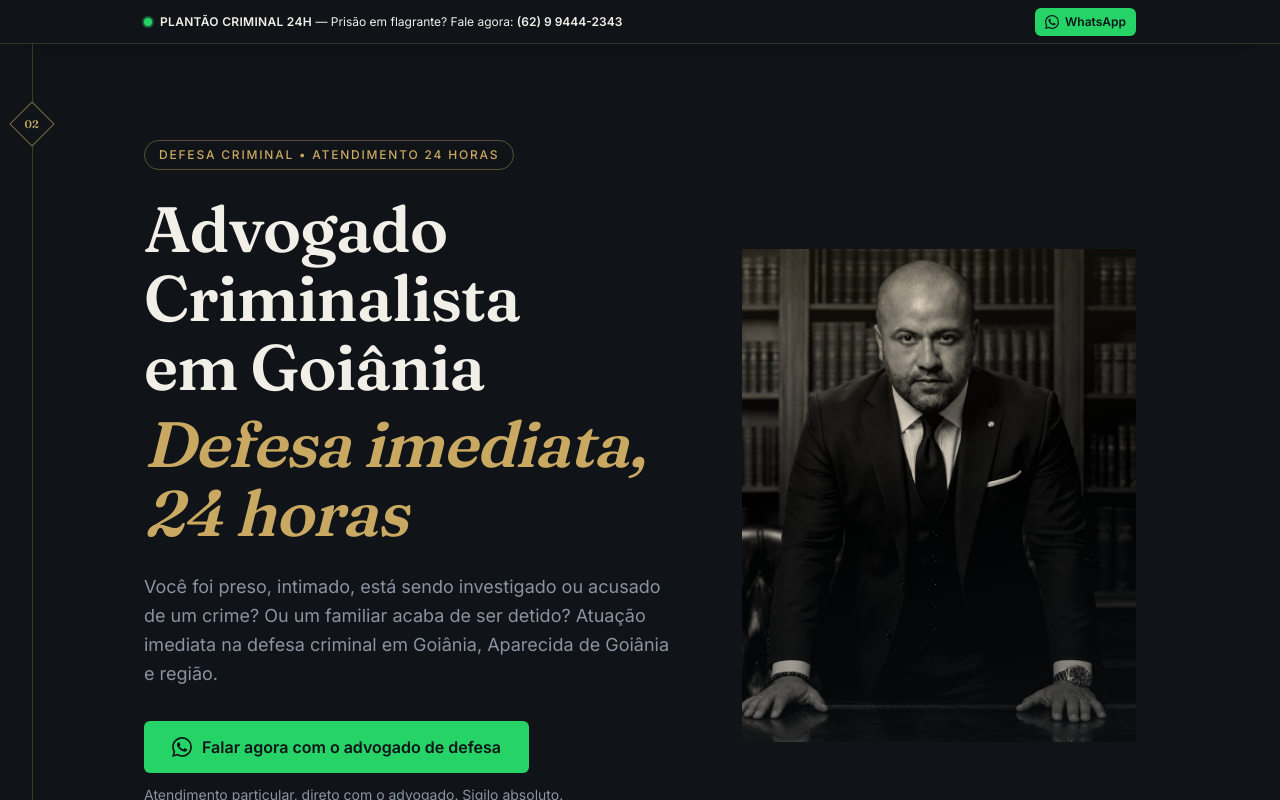
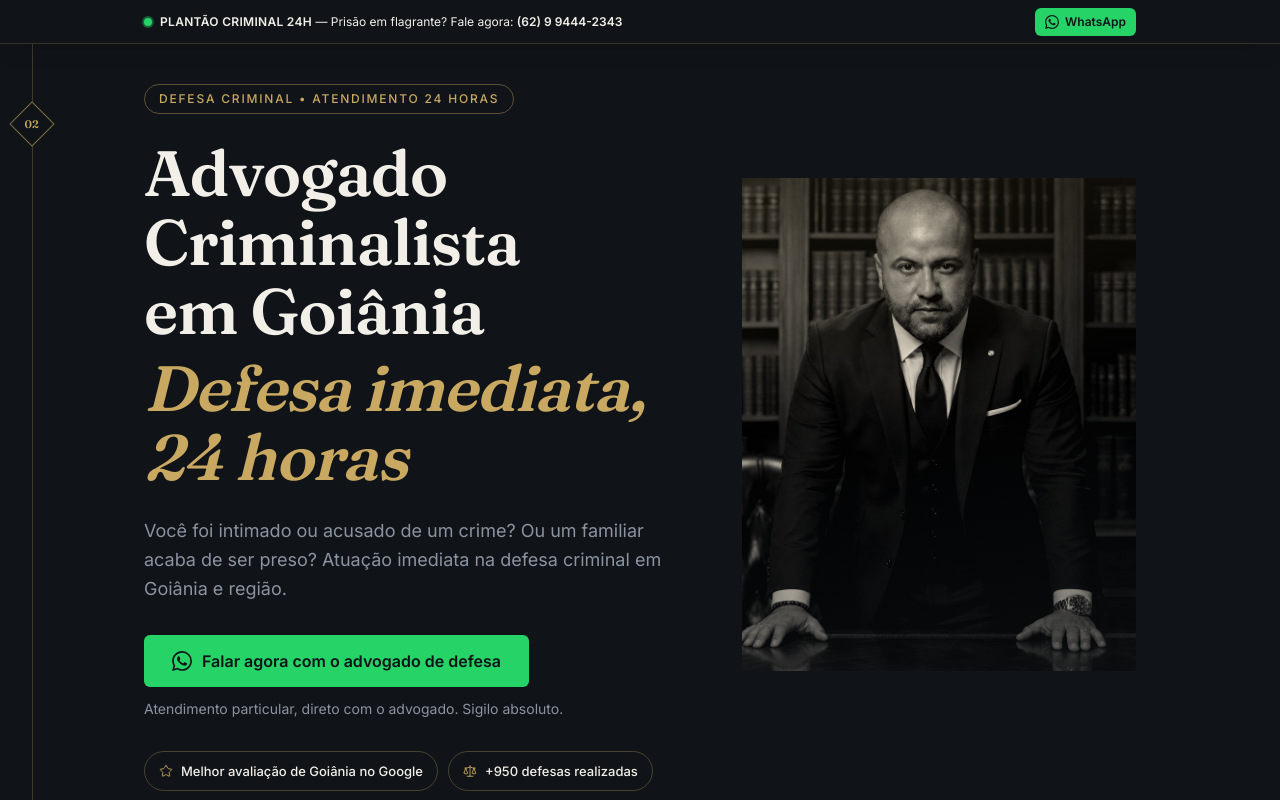
Before and after one commit to FelipeMoreira2024/faustino2026-02, a Next.js app: page / in a window 1280 px wide. Shown: the top 800 px of the page. Built offline with nearby package versions, Linux system fonts and the light colour scheme.

Commit message:
Update metadata and testimonials in layout and Hero components. Refined description for clarity and improved user engagement. Adjusted testimonials section for better presentation and added new testimonials for enhanced credibility.

```diff
--- a/app/layout.tsx
+++ b/app/layout.tsx
@@ -20,7 +20,7 @@ const fraunces = Fraunces({
 export const metadata: Metadata = {
   title: "Advogado Criminalista em Goiânia — Defesa imediata, 24 horas | Dr. Rodrigo Faustino",
   description:
-    "Você foi preso, intimado, está sendo investigado ou acusado de um crime? Atuação imediata na defesa criminal em Goiânia, Aparecida de Goiânia e região. Plantão 24h.",
+    "Você foi intimado ou acusado de um crime? Ou um familiar acaba de ser preso? Atuação imediata na defesa criminal em Goiânia e região. Plantão 24h.",
 };
 
 export default function RootLayout({
--- a/components/sections/Hero.tsx
+++ b/components/sections/Hero.tsx
@@ -14,7 +14,7 @@ export function Hero() {
   return (
     <section className="relative bg-ink" id="hero">
       <SectionMarker number="02" tone="ink" hideOnMobile />
-      <div className="mx-auto grid max-w-6xl gap-10 px-5 pb-20 pt-10 sm:px-8 lg:grid-cols-[1.15fr_0.85fr] lg:items-center lg:gap-16 lg:px-20 lg:pb-28 lg:pt-24">
+      <div className="mx-auto grid max-w-6xl gap-10 px-5 pb-20 pt-10 sm:px-8 lg:grid-cols-[1.15fr_0.85fr] lg:items-center lg:gap-16 lg:px-20 lg:pb-28 lg:pt-10">
         <div>
           <span className="inline-flex items-center rounded-full border border-brass/40 px-3.5 py-1.5 text-[11px] font-medium uppercase tracking-[0.13em] text-brass sm:text-xs sm:tracking-[0.15em]">
             DEFESA CRIMINAL • ATENDIMENTO 24 HORAS
@@ -28,9 +28,8 @@ export function Hero() {
           </h1>
 
           <p className="mt-6 max-w-xl text-base leading-relaxed text-muted sm:text-lg">
-            Você foi preso, intimado, está sendo investigado ou acusado de um
-            crime? Ou um familiar acaba de ser detido? Atuação imediata na
-            defesa criminal em Goiânia, Aparecida de Goiânia e região.
+            Você foi intimado ou acusado de um crime? Ou um familiar acaba de
+            ser preso? Atuação imediata na defesa criminal em Goiânia e região.
           </p>
 
           <div className="mt-8">
--- a/components/sections/Testimonials.tsx
+++ b/components/sections/Testimonials.tsx
@@ -4,16 +4,20 @@ import { SectionMarker } from "@/components/SectionMarker";
 
 const testimonials = [
   {
-    name: "A. S.",
-    text: "Liguei de madrugada quando meu irmão foi detido e fui atendido na hora. O Dr. Rodrigo acompanhou tudo na delegacia e conduziu o caso com muito profissionalismo.",
+    name: "Leonardo Pavão, Goiânia",
+    text: "Advogado superinteligente e muito prestativo com minha causa. Fiquei feliz com o resultado e grato pela dedicação dele.",
   },
   {
-    name: "M. R.",
-    text: "Atendimento rápido e direto com o advogado. Em um momento de desespero, ter orientação clara sobre cada etapa do processo fez toda a diferença para a família.",
+    name: "Jane Lopes, Goiânia",
+    text: "Ótimo atendimento e um dos melhores advogados criminalistas de Goiânia.",
   },
   {
-    name: "J. C.",
-    text: "Profissional extremamente técnico e atencioso. Conduziu o processo com seriedade, sempre explicando os próximos passos e mantendo total sigilo.",
+    name: "Luiz Carlos, Goiânia",
+    text: "Atendimento rápido e profissional. Parabéns pelo profissionalismo.",
+  },
+  {
+    name: "Mariangela Palma, Goiânia",
+    text: "Profissional muito qualificado, transmitindo tranquilidade em um caso complexo. Excelente suporte do início ao fim. Muito satisfeita.",
   },
 ];
 
@@ -34,7 +38,7 @@ export function Testimonials() {
           </p>
         </Reveal>
 
-        <div className="mt-12 grid gap-5 md:grid-cols-3">
+        <div className="mt-12 grid gap-5 md:grid-cols-2 lg:grid-cols-4">
           {testimonials.map(({ name, text }, i) => (
             <Reveal key={name} delay={i * 70}>
               <figure className="hover-lift flex h-full flex-col border border-brass/15 bg-ink-elevated p-6 hover:border-brass/40 sm:p-7">
```
